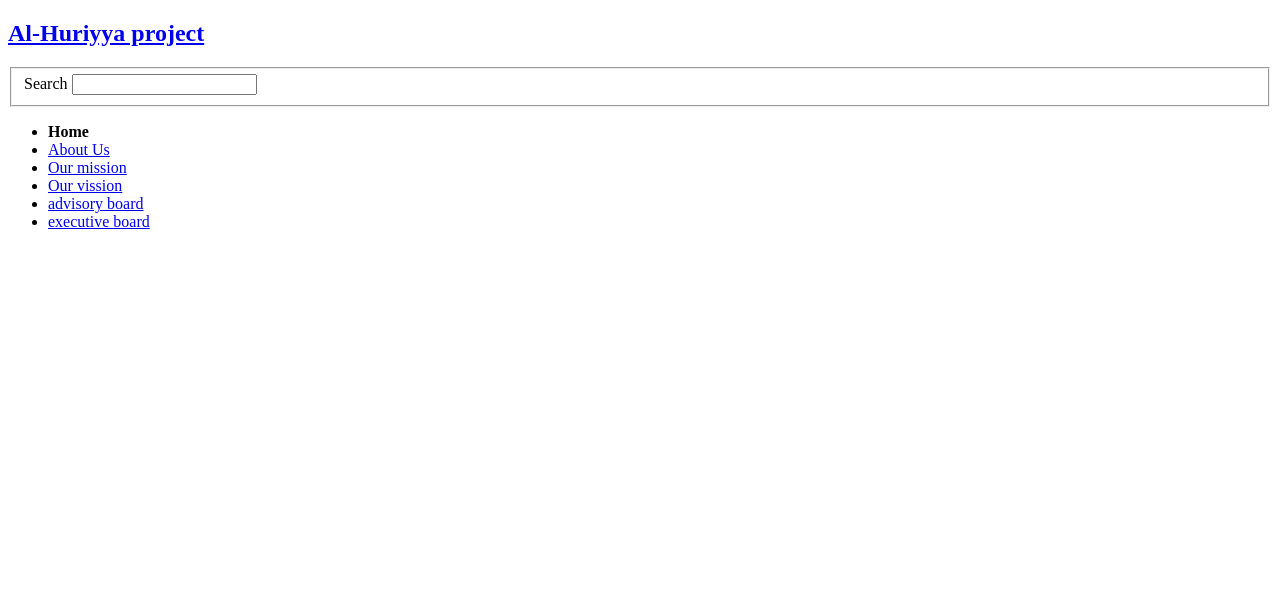
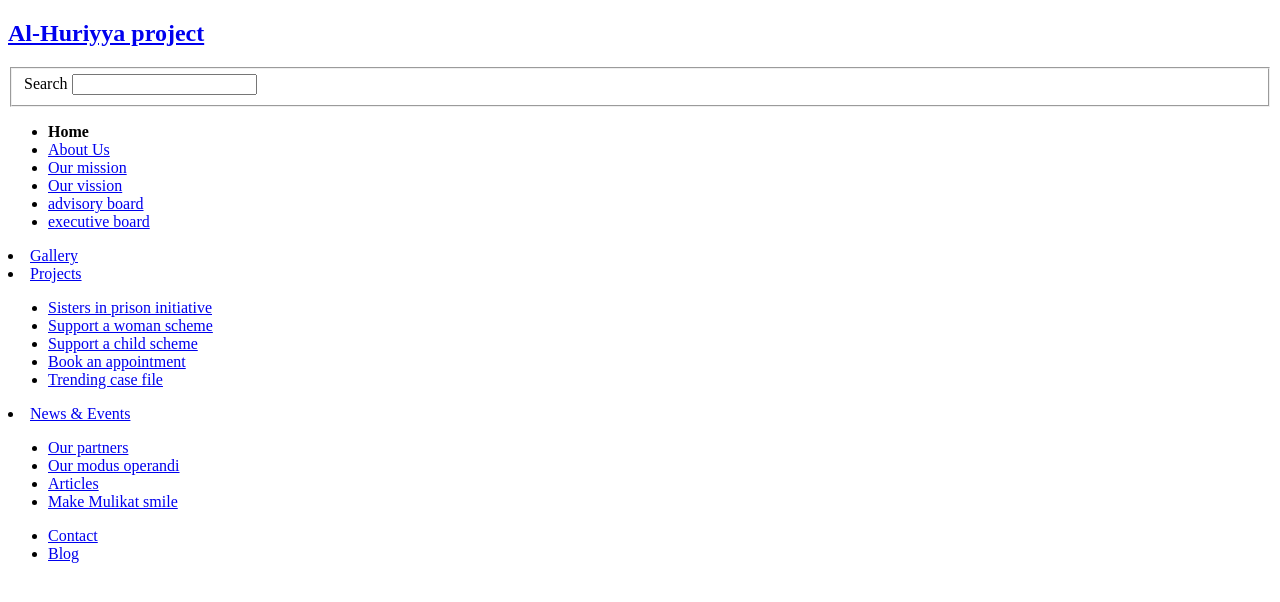
Before and after one commit to mcube25/al-huriyya-project-charity, a plain HTML site: page index.html in a window 1280 px wide. Drawn offline with Linux system fonts and the light colour scheme.

Commit message:
nav bar"

```diff
--- a/index.html
+++ b/index.html
@@ -27,6 +27,28 @@
     <li><a href="advisory.html">advisory board</a></li>
     <li><a href="executive.html">executive board</a></li>
   </ul>
+<li><a href="Gallery.html">Gallery</a></li>
+<li class="dropdown"><a class="dropdown-toggle" data-toggle="dropdown" href="Project.html">Projects <span class="caret"></span></a>
+<ul class="dropdown-menu">
+<li><a href="prison.html">Sisters in prison initiative</a></li>
+<li><a href="support.html">Support a woman scheme</a></li>
+<li><a href="scheme.html">Support a child scheme</a></li>
+<li><a href="book.html">Book an appointment</a></li>
+<li><a href='trend.html'>Trending case file</a></li>
+</ul>
+</li>
+<li class="dropdown"><a class="dropdown-toggle" data-toggle="dropdown" href="News.html">News & Events <span class="caret"></span></a>
+<ul class="dropdown-menu">
+<li><a href="partners.html">Our partners</a></li>
+<li><a href="modus.html">Our modus operandi</a></li>
+<li><a href="articles.html">Articles</a></li>
+<li><a href="mulikat.html">Make Mulikat smile</a></li>
+</ul>
+</li>
+<ul>
+<li><a href="Contact.html">Contact</a></li>
+<li><a href='Blog.html'>Blog</a></li>
+</ul>
 </nav>
 </div>
     </body>
```
